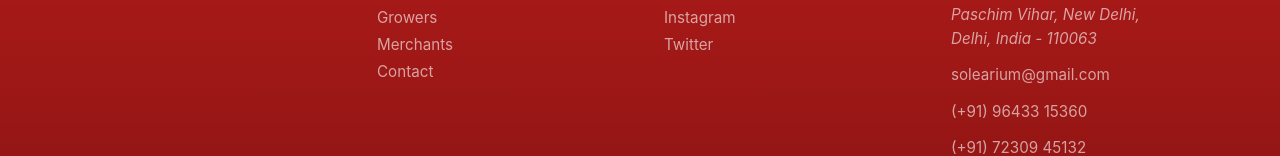
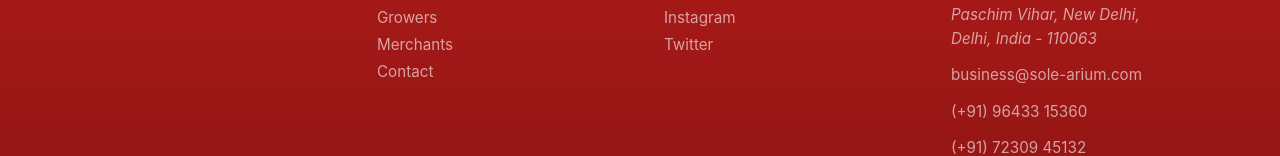
Before and after one commit to Arun5420/solearium-website, a React (Vite) app: page / in a window 1280 px wide. Shown: the part 4759-4915 px from the top of the page. Built offline with nearby package versions, Linux system fonts and the light colour scheme; a web font is replaced by a local one.

Commit message:
Email correction

```diff
--- a/src/components/global/footer/Footer.jsx
+++ b/src/components/global/footer/Footer.jsx
@@ -34,7 +34,7 @@ export default function Footer() {
             Paschim Vihar, New Delhi,<br />
              Delhi, India - 110063
           </address>
-          <a href="mailto:solearium@gmail.com" className="footer__contact">solearium@gmail.com</a>
+          <a href="mailto:solearium@gmail.com" className="footer__contact">business@sole-arium.com</a>
           <a href="tel:+919643315360" className="footer__contact">(+91) 96433 15360</a>
           <a href="tel:+917230945132" className="footer__contact">(+91) 72309 45132</a>
         </div>
```
